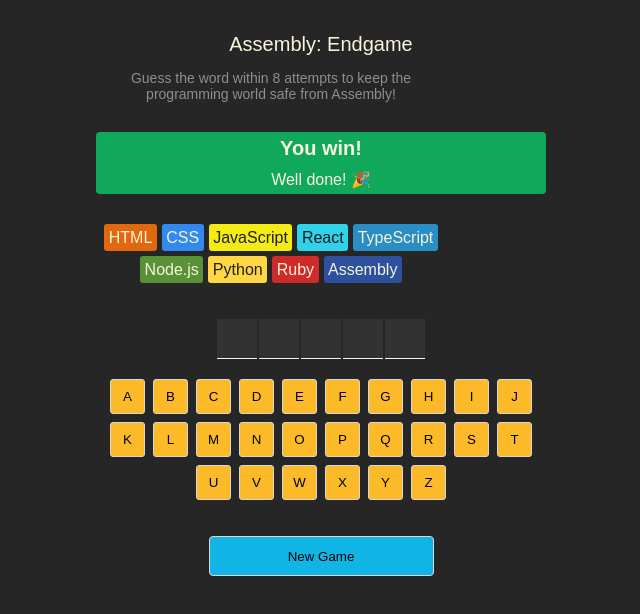
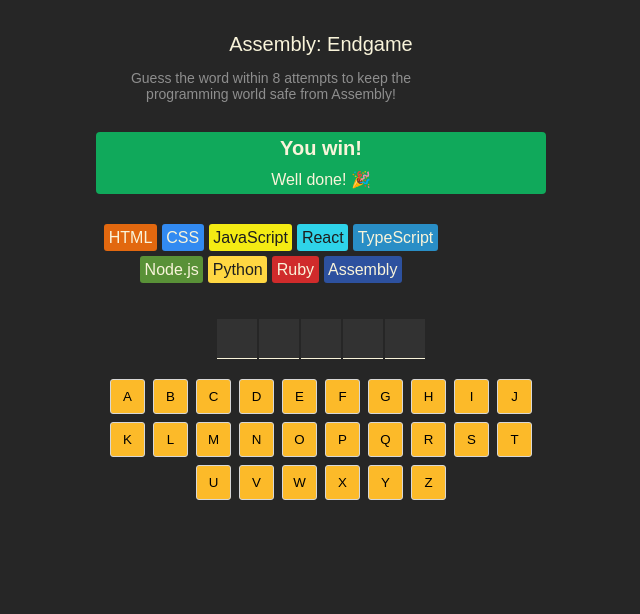
Before and after one commit to visionas9/react-learning-projects, a React (Vite) app in the folder assembly-endgame-project/: page / in a window 1280 px wide. Shown: the top 614 px of the page, without its empty margins (319-959 px from the left). Built offline with nearby package versions, Linux system fonts and the light colour scheme.

Commit message:
game over logic added with win/loss states

```diff
--- a/assembly-endgame-project/src/App.jsx
+++ b/assembly-endgame-project/src/App.jsx
@@ -11,6 +11,15 @@ export default function App() {
   const wrongGuessCount = guessedLetters.filter(
     (letter) => !currentWord.includes(letter)
   ).length;
+
+  //win/loss states
+  const isGameWon = currentWord
+    .split("")
+    .every((letter) => guessedLetters.includes(letter));
+
+  const isGameLost = wrongGuessCount >= languages.length;
+
+  const isGameOver = isGameWon || isGameLost;
 
   function addGuessedLetter(letter) {
     setGuessedLetters((prevLetters) =>
@@ -81,7 +90,7 @@ export default function App() {
       <section className="language-chips">{languageElements}</section>
       <section className="word">{letterElements}</section>
       <section className="keyboard">{keyboardElements}</section>
-      <button className="new-game">New Game</button>
+      {isGameOver && <button className="new-game">New Game</button>}
     </main>
   );
 }
```
